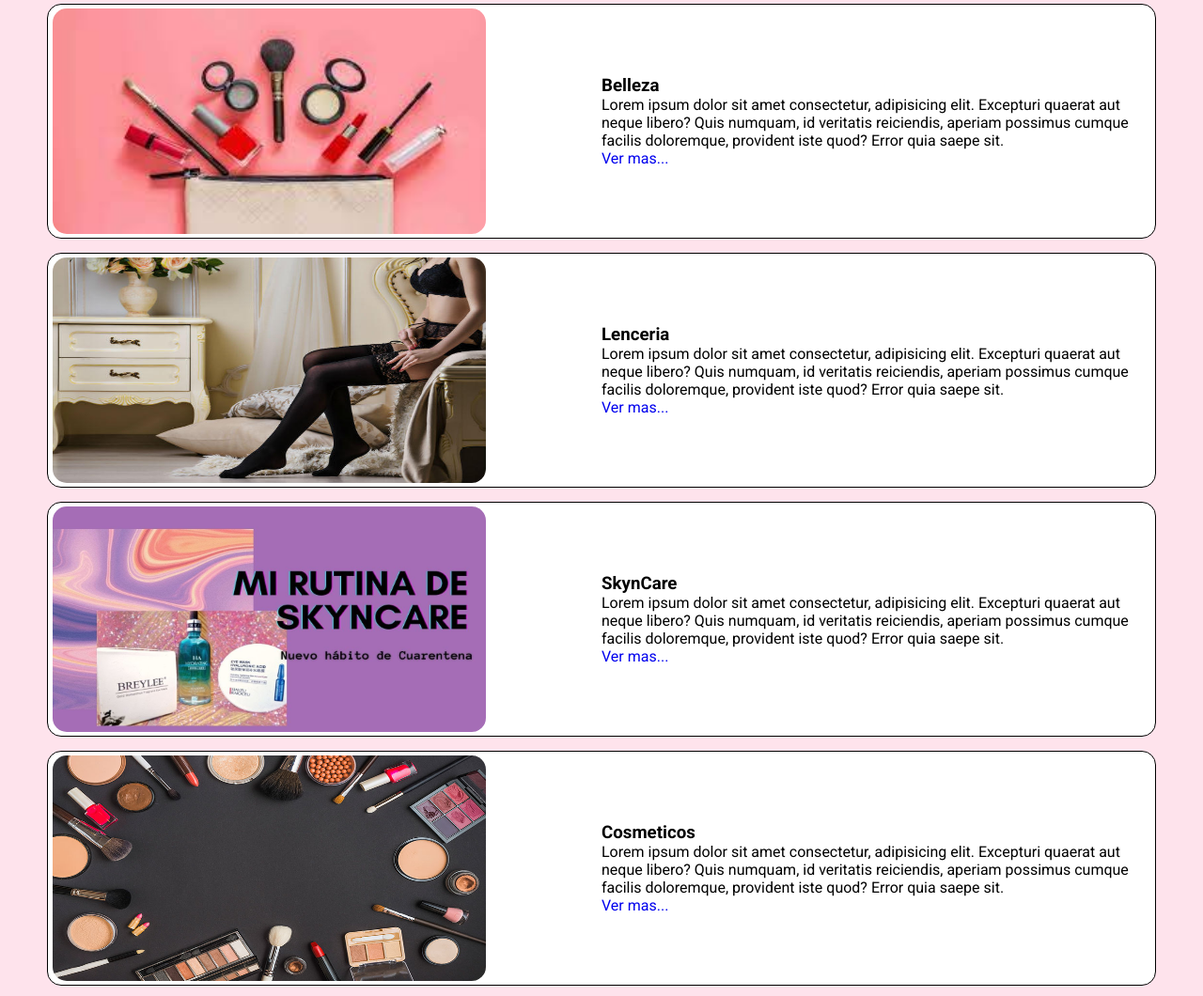
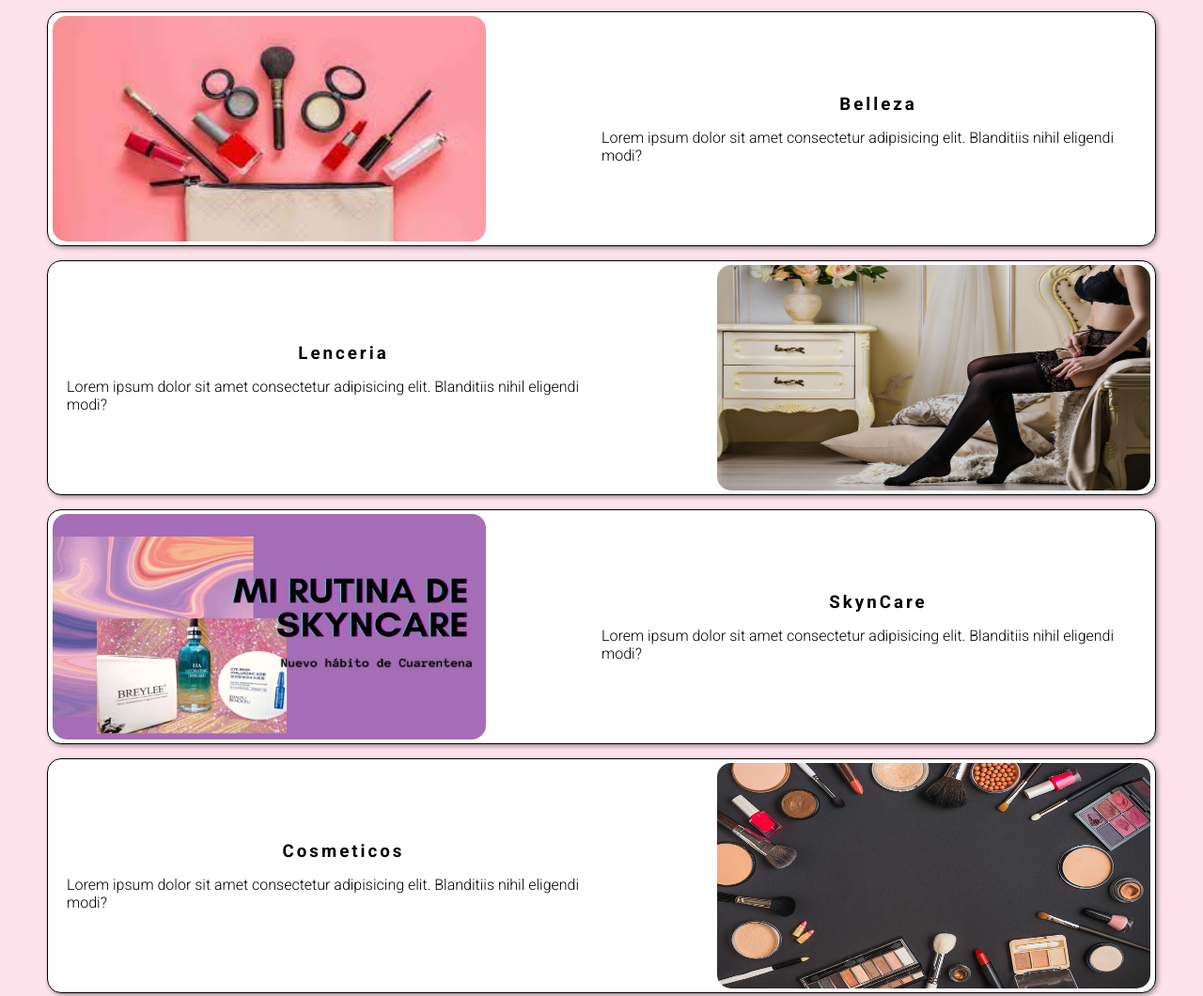
Before and after one commit to alexgtz1512/PinkKiss, a website: page index.html in a window 1280 px wide. Shown: the part 326-1386 px from the top of the page at 94% size. Drawn offline with Linux system fonts and the light colour scheme.

Commit message:
Se sube index terminado con estilos y animaciones v1

```diff
--- a/index.html
+++ b/index.html
@@ -41,57 +41,49 @@
                 <img src="img/banner-ofertas.webp" alt="banner ofertas">
             </section>
             <section class="main-cards ">
-                <div class="card">
+                <a href="#" class="card">
                     <div class="pic-home">
                         <img src="img/belleza.jpg" alt="belleza">
                     </div>
                     <div class="card-description">
                         <h3>Belleza</h3>
-                        <p>Lorem ipsum dolor sit amet consectetur, adipisicing elit. Excepturi quaerat aut neque libero?
-                            Quis numquam, id veritatis reiciendis, aperiam possimus cumque facilis doloremque, provident
-                            iste quod? Error quia saepe sit.</p>
-                        <a href="#">Ver mas...</a>
+                        <p>Lorem ipsum dolor sit amet consectetur adipisicing elit. Blanditiis nihil eligendi modi?</p>
+                        <!-- <a href="#">Ver mas...</a> -->
                     </div>
-                </div>
+                </a>
 
-                <div class="card">
+                <a href="#" class="card">
                     <div class="pic-home">
                         <img src="img/lenceria.jpg" alt="belleza">
                     </div>
                     <div class="card-description">
                         <h3>Lenceria</h3>
-                        <p>Lorem ipsum dolor sit amet consectetur, adipisicing elit. Excepturi quaerat aut neque libero?
-                            Quis numquam, id veritatis reiciendis, aperiam possimus cumque facilis doloremque, provident
-                            iste quod? Error quia saepe sit.</p>
-                        <a href="#">Ver mas...</a>
+                        <p>Lorem ipsum dolor sit amet consectetur adipisicing elit. Blanditiis nihil eligendi modi?</p>
+                        <!-- <a href="#">Ver mas...</a> -->
                     </div>
-                </div>
+                </a>
 
-                <div class="card">
+                <a href="#" class="card">
                     <div class="pic-home">
                         <img src="img/skyncare.jpg" alt="belleza">
                     </div>
                     <div class="card-description">
                         <h3>SkynCare</h3>
-                        <p>Lorem ipsum dolor sit amet consectetur, adipisicing elit. Excepturi quaerat aut neque libero?
-                            Quis numquam, id veritatis reiciendis, aperiam possimus cumque facilis doloremque, provident
-                            iste quod? Error quia saepe sit.</p>
-                        <a href="#">Ver mas...</a>
+                        <p>Lorem ipsum dolor sit amet consectetur adipisicing elit. Blanditiis nihil eligendi modi?</p>
+                        <!-- <a href="#">Ver mas...</a> -->
                     </div>
-                </div>
+                </a>
 
-                <div class="card">
+                <a href="#" class="card">
                     <div class="pic-home">
                         <img src="img/cosmeticos.jpg" alt="belleza">
                     </div>
                     <div class="card-description">
                         <h3>Cosmeticos</h3>
-                        <p>Lorem ipsum dolor sit amet consectetur, adipisicing elit. Excepturi quaerat aut neque libero?
-                            Quis numquam, id veritatis reiciendis, aperiam possimus cumque facilis doloremque, provident
-                            iste quod? Error quia saepe sit.</p>
-                        <a href="#">Ver mas...</a>
+                        <p>Lorem ipsum dolor sit amet consectetur adipisicing elit. Blanditiis nihil eligendi modi?</p>
+                        <!-- <a href="#">Ver mas...</a> -->
                     </div>
-                </div>
+                </a>
             </section>
 
             <section class="banner-ads">
--- a/scss/base/_base.scss
+++ b/scss/base/_base.scss
@@ -12,4 +12,7 @@ body {
         background-color: #FEE3EC;
 }
 
-a {text-decoration: none;}
+a {
+    text-decoration: none;
+    color: #000;
+}
--- a/scss/base/_fonts.scss
+++ b/scss/base/_fonts.scss
@@ -3,3 +3,6 @@
 
 // Ubuntu
 @import url('https://fonts.googleapis.com/css2?family=Ubuntu:wght@300;400;500;700&display=swap');
+
+// Karla
+@import url('https://fonts.googleapis.com/css2?family=Karla:ital,wght@0,200;0,300;0,400;0,500;0,600;0,700;0,800;1,800&display=swap');
--- /dev/null
+++ b/scss/components/_animations.scss
@@ -0,0 +1,28 @@
+// Animaciones del proyecto
+
+.header {
+    .logo {
+        img {
+            box-shadow: 4px 5px 5px 0 gray;
+        }
+    }
+
+    .nav-bar {
+        a:hover {
+            color: #fff;
+            transform: scale(1.1);
+            transition: all 0.15s;
+        }
+    }
+}
+
+.main-cards {
+    .card {
+        box-shadow: 2px 2px 5px rgba(0, 0, 0, 0.4);
+        transition: all 0.15s;
+    }
+
+    .card:hover {
+        transform: translate(4px, -1%);
+    }
+}
--- a/scss/styles.scss
+++ b/scss/styles.scss
@@ -2,6 +2,7 @@
 @import "utilities/variables";
 @import "base/fonts";
 @import "base/base";
+@import "components/animations";
 
 
 // Seccion PADRE
@@ -39,6 +40,7 @@
             margin: auto;
             display: block;
             border-radius: 50%;
+
         }
     }
 
@@ -52,10 +54,6 @@
         a {
             letter-spacing: 3px;
             font-weight: 400;
-        }
-
-        a:hover {
-            color: #fff;
         }
     }
 
@@ -105,7 +103,6 @@
         }
 
         .pic-home {
-            // flex: 1 1 30%;
             width: 40%;
             overflow: hidden;
             height: $card-heigth;
@@ -113,15 +110,30 @@
 
             img {
                 border-radius: 15px;
-
                 width: 100%;
                 height: 100%;
             }
         }
 
         .card-description {
-            // flex: 1 1 50%;
             width: 50%;
+            display: flex;
+            flex-direction: column;
+            align-items: center;
+            gap:15px;
+
+            h3 {
+                letter-spacing: 3px;
+            }
+
+            p {
+                font-weight: 300;
+            }
+        }
+
+        .card:nth-child(even) .card-description {
+                order: -1;
+                margin-left: 20px;
         }
     }
 
@@ -157,7 +169,9 @@
     }
 
     .copyright {
-        // background-color: #FFC600;
+        p {
+            font-size: .8rem;
+        }
     }
 }
 
--- a/scss/utilities/_media-queries.scss
+++ b/scss/utilities/_media-queries.scss
@@ -7,6 +7,21 @@
 
             .card {
                 flex: 1 1 40%;
+                flex-direction: column;
+
+                .pic-home {
+                    width: 100%;
+                }
+
+                .card-description {
+                    p {
+                        display: none;
+                    }
+                }
+            }
+
+            .card:nth-child(even) .card-description {
+                order: 0;
             }
         }
     }
--- a/scss/utilities/_variables.scss
+++ b/scss/utilities/_variables.scss
@@ -9,7 +9,7 @@ $primary-color     : #FFEEEE;
 $primary-color-alt : #FFF6EA;
 
 // ------------- Tamaños --------------
-$header-height: 7rem;
+$header-height: 7.5rem;
 $footer-height: 6rem;
 $margin-section: 10px;
 
```
Also changed, not shown: css/main.css.
